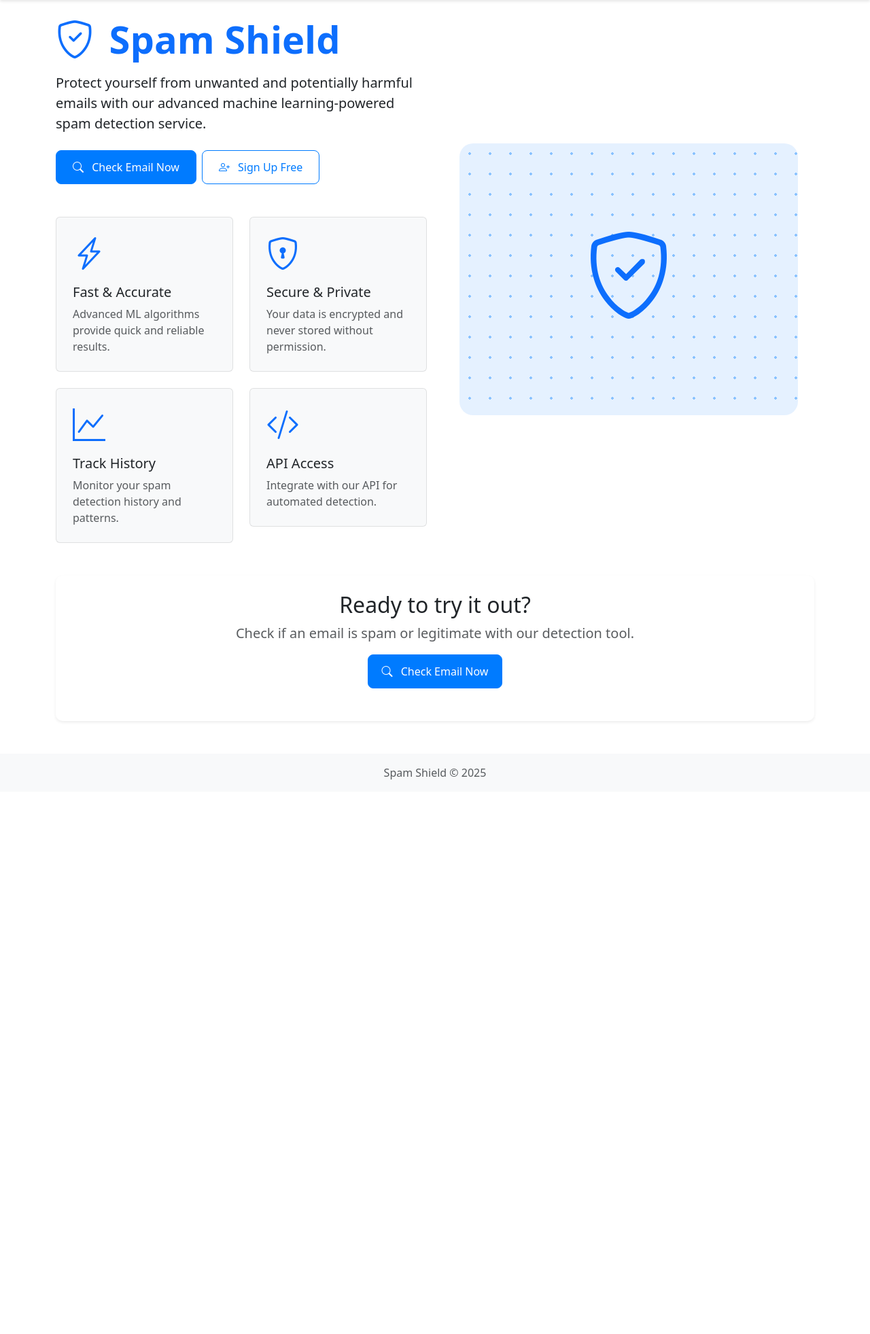
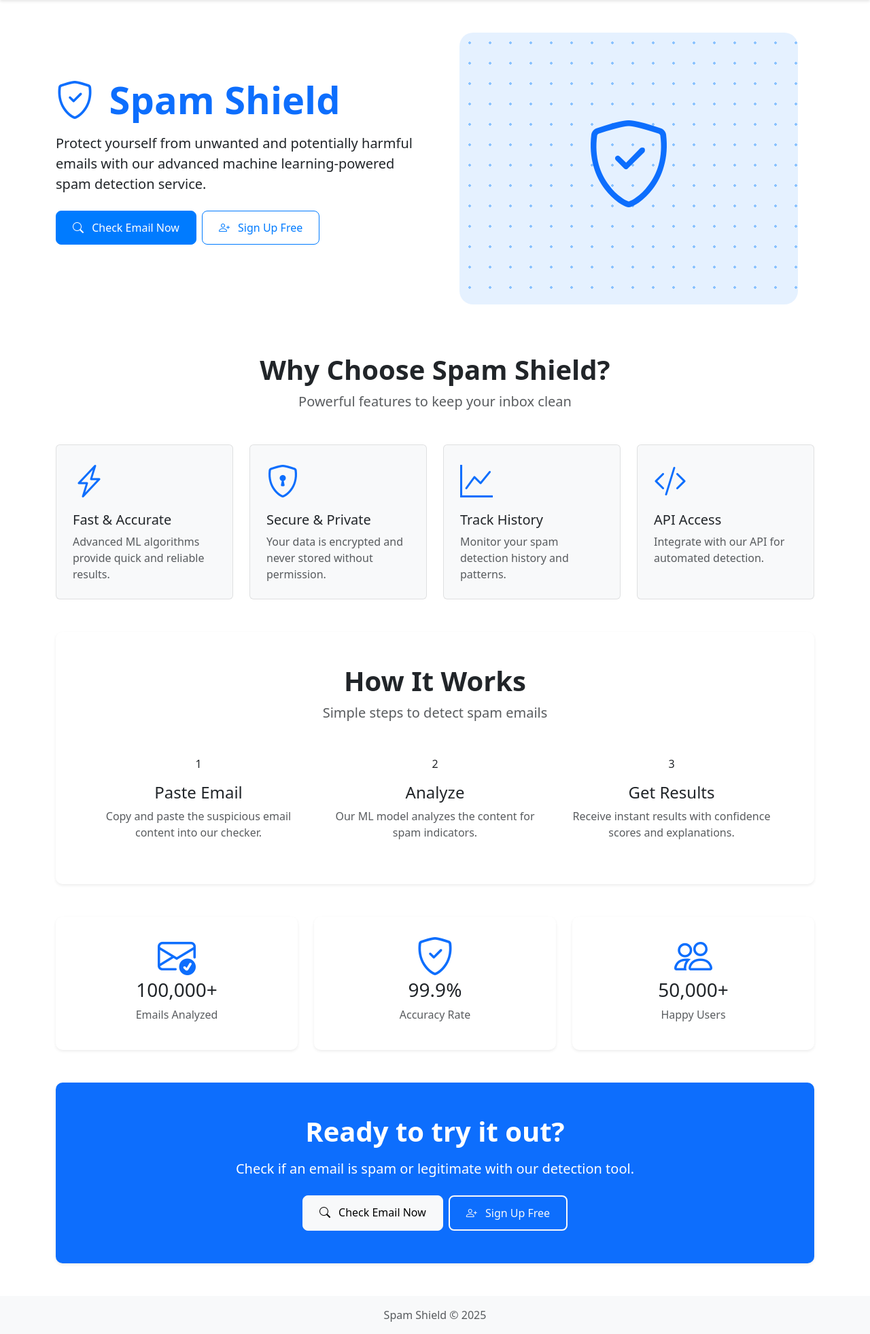
Before and after one commit to loka1/Spam-Shield, a Flask app: page /app in a window 1280 px wide. Shown: the part 69-2032 px from the top of the page at 68% size. Before the commit the page ends 1216 px from the top, so only its background shows below. Run offline with Flask 3, Linux system fonts and the light colour scheme.

Commit message:
Redesign homepage with comprehensive UI sections and enhanced user experience

```diff
--- a/templates/index.html
+++ b/templates/index.html
@@ -3,7 +3,8 @@
 {% block title %}Email Spam Detection API{% endblock %}
 
 {% block content %}
-<div class="row align-items-center">
+<!-- Hero Section -->
+<div class="row align-items-center hero-section mb-5">
     <div class="col-lg-6">
         <div class="text-center text-lg-start mb-4">
             <h1 class="display-4 fw-bold text-primary mb-3">
@@ -23,39 +24,6 @@
                 </a>
             </div>
         </div>
-
-        <div class="features mt-5">
-            <div class="row g-4">
-                <div class="col-md-6">
-                    <div class="feature-card p-4 rounded bg-light">
-                        <i class="bi bi-lightning-charge text-primary display-5"></i>
-                        <h3 class="h5 mt-3">Fast & Accurate</h3>
-                        <p class="text-muted mb-0">Advanced ML algorithms provide quick and reliable results.</p>
-                    </div>
-                </div>
-                <div class="col-md-6">
-                    <div class="feature-card p-4 rounded bg-light">
-                        <i class="bi bi-shield-lock text-primary display-5"></i>
-                        <h3 class="h5 mt-3">Secure & Private</h3>
-                        <p class="text-muted mb-0">Your data is encrypted and never stored without permission.</p>
-                    </div>
-                </div>
-                <div class="col-md-6">
-                    <div class="feature-card p-4 rounded bg-light">
-                        <i class="bi bi-graph-up text-primary display-5"></i>
-                        <h3 class="h5 mt-3">Track History</h3>
-                        <p class="text-muted mb-0">Monitor your spam detection history and patterns.</p>
-                    </div>
-                </div>
-                <div class="col-md-6">
-                    <div class="feature-card p-4 rounded bg-light">
-                        <i class="bi bi-code-slash text-primary display-5"></i>
-                        <h3 class="h5 mt-3">API Access</h3>
-                        <p class="text-muted mb-0">Integrate with our API for automated detection.</p>
-                    </div>
-                </div>
-            </div>
-        </div>
     </div>
     <div class="col-lg-6 d-none d-lg-block">
         <div class="p-4 text-center">
@@ -67,15 +35,125 @@
     </div>
 </div>
 
-<div class="row mt-5">
-    <div class="col-12">
-        <div class="card shadow-sm">
-            <div class="card-body p-4">
-                <div class="text-center mb-4">
-                    <h2>Ready to try it out?</h2>
-                    <p class="lead text-muted">Check if an email is spam or legitimate with our detection tool.</p>
-                    <a href="{{ url_for('frontend_check') }}" class="btn btn-primary btn-lg">
+<!-- Features Section -->
+<div class="features-section mb-5">
+    <div class="text-center mb-5">
+        <h2 class="display-6 fw-bold">Why Choose Spam Shield?</h2>
+        <p class="lead text-muted">Powerful features to keep your inbox clean</p>
+    </div>
+    <div class="row g-4">
+        <div class="col-md-6 col-lg-3">
+            <div class="feature-card p-4 rounded bg-light h-100">
+                <i class="bi bi-lightning-charge text-primary display-5"></i>
+                <h3 class="h5 mt-3">Fast & Accurate</h3>
+                <p class="text-muted mb-0">Advanced ML algorithms provide quick and reliable results.</p>
+            </div>
+        </div>
+        <div class="col-md-6 col-lg-3">
+            <div class="feature-card p-4 rounded bg-light h-100">
+                <i class="bi bi-shield-lock text-primary display-5"></i>
+                <h3 class="h5 mt-3">Secure & Private</h3>
+                <p class="text-muted mb-0">Your data is encrypted and never stored without permission.</p>
+            </div>
+        </div>
+        <div class="col-md-6 col-lg-3">
+            <div class="feature-card p-4 rounded bg-light h-100">
+                <i class="bi bi-graph-up text-primary display-5"></i>
+                <h3 class="h5 mt-3">Track History</h3>
+                <p class="text-muted mb-0">Monitor your spam detection history and patterns.</p>
+            </div>
+        </div>
+        <div class="col-md-6 col-lg-3">
+            <div class="feature-card p-4 rounded bg-light h-100">
+                <i class="bi bi-code-slash text-primary display-5"></i>
+                <h3 class="h5 mt-3">API Access</h3>
+                <p class="text-muted mb-0">Integrate with our API for automated detection.</p>
+            </div>
+        </div>
+    </div>
+</div>
+
+<!-- How It Works Section -->
+<div class="how-it-works-section mb-5">
+    <div class="card shadow-sm">
+        <div class="card-body p-5">
+            <div class="text-center mb-5">
+                <h2 class="display-6 fw-bold">How It Works</h2>
+                <p class="lead text-muted">Simple steps to detect spam emails</p>
+            </div>
+            <div class="row g-4">
+                <div class="col-md-4">
+                    <div class="text-center">
+                        <div class="step-circle mb-3">1</div>
+                        <h4>Paste Email</h4>
+                        <p class="text-muted">Copy and paste the suspicious email content into our checker.</p>
+                    </div>
+                </div>
+                <div class="col-md-4">
+                    <div class="text-center">
+                        <div class="step-circle mb-3">2</div>
+                        <h4>Analyze</h4>
+                        <p class="text-muted">Our ML model analyzes the content for spam indicators.</p>
+                    </div>
+                </div>
+                <div class="col-md-4">
+                    <div class="text-center">
+                        <div class="step-circle mb-3">3</div>
+                        <h4>Get Results</h4>
+                        <p class="text-muted">Receive instant results with confidence scores and explanations.</p>
+                    </div>
+                </div>
+            </div>
+        </div>
+    </div>
+</div>
+
+<!-- Statistics Section -->
+<div class="stats-section mb-5">
+    <div class="row g-4">
+        <div class="col-md-4">
+            <div class="card shadow-sm text-center h-100">
+                <div class="card-body p-4">
+                    <i class="bi bi-envelope-check display-4 text-primary mb-3"></i>
+                    <h3 class="counter" id="stats-checks">100,000+</h3>
+                    <p class="text-muted">Emails Analyzed</p>
+                </div>
+            </div>
+        </div>
+        <div class="col-md-4">
+            <div class="card shadow-sm text-center h-100">
+                <div class="card-body p-4">
+                    <i class="bi bi-shield-check display-4 text-primary mb-3"></i>
+                    <h3 class="counter" id="stats-accuracy">99.9%</h3>
+                    <p class="text-muted">Accuracy Rate</p>
+                </div>
+            </div>
+        </div>
+        <div class="col-md-4">
+            <div class="card shadow-sm text-center h-100">
+                <div class="card-body p-4">
+                    <i class="bi bi-people display-4 text-primary mb-3"></i>
+                    <h3 class="counter" id="stats-users">50,000+</h3>
+                    <p class="text-muted">Happy Users</p>
+                </div>
+            </div>
+        </div>
+    </div>
+</div>
+
+<!-- CTA Section -->
+<div class="cta-section">
+    <div class="card shadow-sm bg-primary text-white">
+        <div class="card-body p-5">
+            <div class="text-center">
+                <h2 class="display-6 fw-bold mb-3">Ready to try it out?</h2>
+                <p class="lead mb-4">Check if an email is spam or legitimate with our detection tool.</p>
+                <div class="d-grid gap-2 d-sm-flex justify-content-sm-center">
+                    <a href="{{ url_for('frontend_check') }}" class="btn btn-light btn-lg px-4">
                         <i class="bi bi-search"></i> Check Email Now
+                    </a>
+                    <a href="{{ url_for('frontend_register') }}" class="btn btn-outline-light btn-lg px-4">
+                        <i class="bi bi-person-plus"></i> Sign Up Free
                     </a>
                 </div>
             </div>
```
